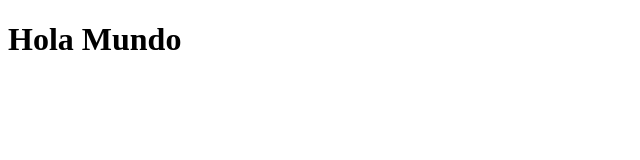
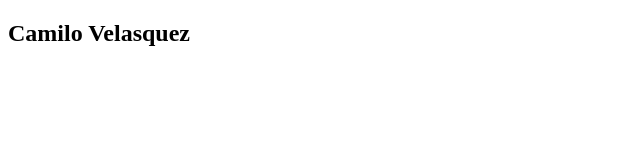
Before and after one commit to CamiloVelasquezBotero/curso, a plain HTML site: page index.html in a window 1280 px wide. Shown: the whole page, without its empty margins (0-640 px from the left). Drawn offline with Linux system fonts and the light colour scheme.

Commit message:
Agregue un contenedor y un h2

```diff
--- a/index.html
+++ b/index.html
@@ -4,9 +4,11 @@
     <meta charset="UTF-8">
     <meta http-equiv="X-UA-Compatible" content="IE=edge">
     <meta name="viewport" content="width=device-width, initial-scale=1.0">
-    <title>Git</title>
+    <title>Git & GitHub</title>
 </head>
 <body>
-    <h1>Hola Mundo</h1>
+    <div class="container">
+        <h2>Camilo Velasquez</h2>
+    </div>
 </body>
 </html>
```
